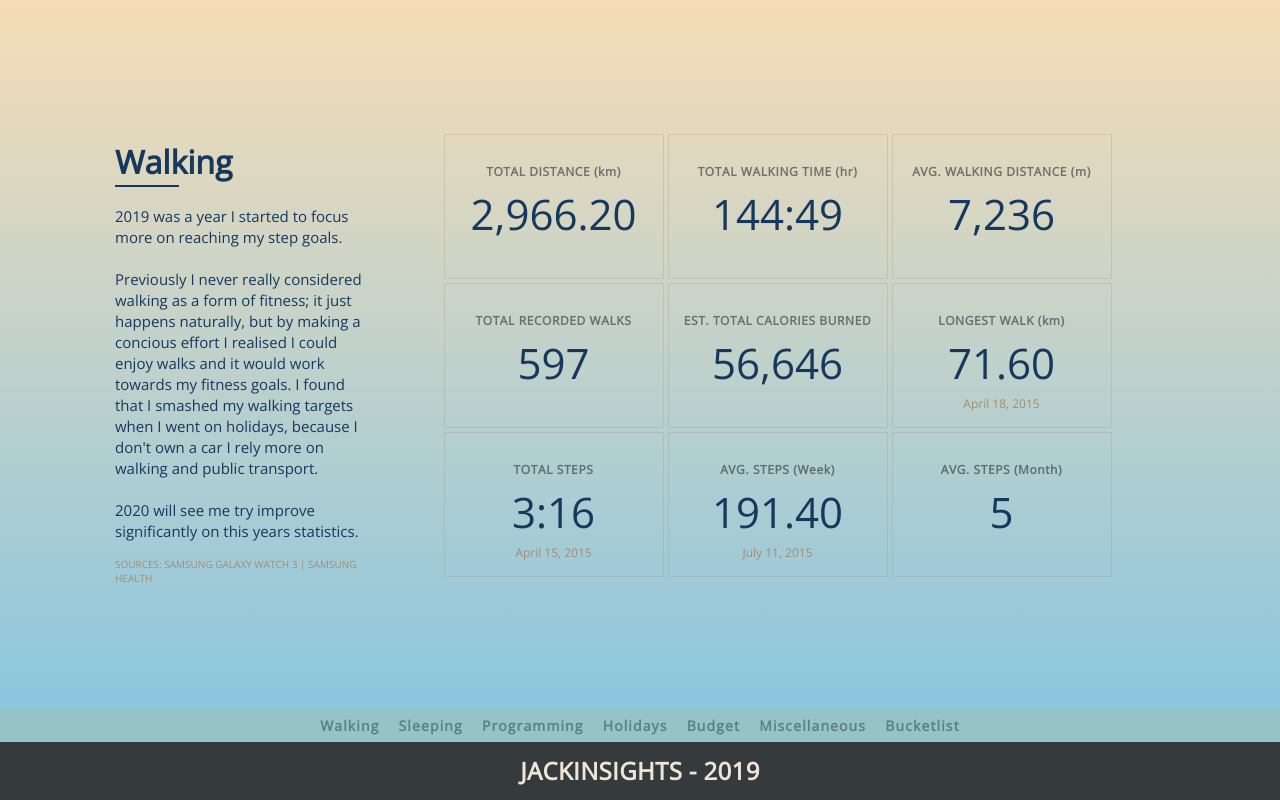
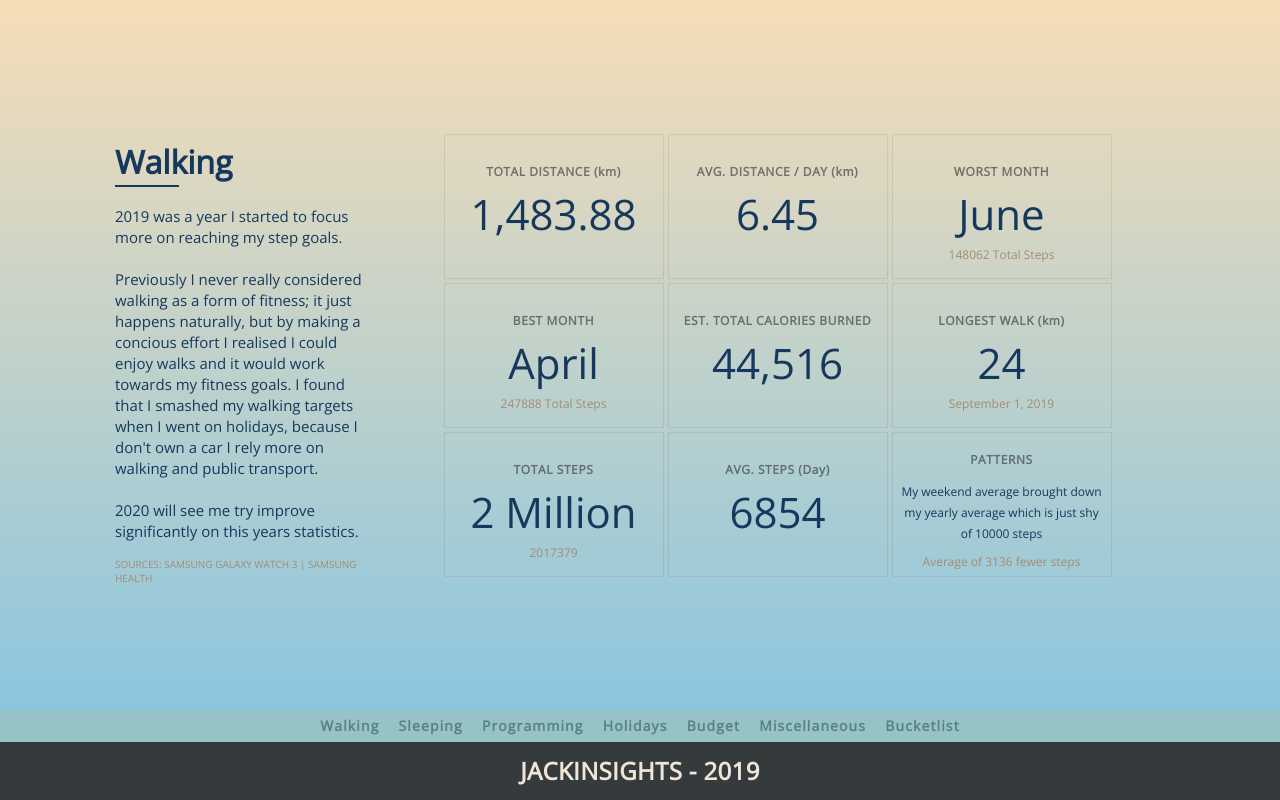
Before and after one commit to JackInSights/JackInSights-2019, a plain HTML site: page stats/walking.html in a window 1280 px wide. Drawn offline with nearby package versions, Linux system fonts and the light colour scheme.

Commit message:
Final Updates for Go Live
Final update and changes to Stats

```diff
--- a/css/main.css
+++ b/css/main.css
@@ -478,6 +478,19 @@ body>main>section>main>section .stats article h3 {
     margin-bottom: 7.5px
 }
 
+#smaller {
+    font-size: 24px;
+}
+
+#tiny {
+    font-size: 10px;
+}
+
+#supertiny {
+    font-size: 12px;
+    padding: 7px;
+}
+
 body>main>section>main>section .stats article h4 {
     font-size: 12px;
     line-height: 1em;
--- a/stats/walking.html
+++ b/stats/walking.html
@@ -27,48 +27,47 @@
 			<div class="stats">
 				<article>
 					<h4>Total distance <span class="si-unit">(km)</span></h4>
-					<h3>2,966.20</h3>
+					<h3>1,483.88</h3>
 					<h5></h5>
 				</article>
 				<article>
-					<h4>Total walking time <span class="si-unit">(hr)</span></h4>
-					<h3>144:49</h3>
+					<h4>AVG. Distance / Day <span class="si-unit">(km)</span></h4>
+					<h3>6.45</h3>
 					<h5></h5>
 				</article>
 				<article>
-					<h4>AVG. Walking Distance <span class="si-unit">(m)</span></h4>
-					<h3>7,236</h3>
-					<h5></h5>
+					<h4>Worst Month</span></h4>
+					<h3>June</h3>
+					<h5>148062 Total Steps</h5>
 				</article>
 				<article>
-					<h4>Total recorded walks</h4>
-					<h3>597</h3>
-					<h5></h5>
+					<h4>Best Month</h4>
+					<h3>April</h3>
+					<h5>247888 Total Steps</h5>
 				</article>
 				<article>
 					<h4>Est. total calories burned</h4>
-					<h3>56,646</h3>
+					<h3>44,516</h3>
 					<h5></h5>
 				</article>
 				<article>
 					<h4>Longest walk <span class="si-unit">(km)</span></h4>
-					<h3>71.60</h3>
-					<h5>April 18, 2015</h5>
+					<h3>24</h3>
+					<h5>September 1, 2019</h5>
 				</article>
 				<article>
 					<h4>Total Steps</h4>
-					<h3>3:16</h3>
-					<h5>April 15, 2015</h5>
+					<h3>2 Million</h3>
+					<h5>2017379</h5>
 				</article>
 				<article>
-					<h4>AVG. Steps <span class="si-unit">(Week)</span></h4>
-					<h3>191.40</h3>
-					<h5>July 11, 2015</h5>
+					<h4>AVG. Steps <span class="si-unit">(Day)</span></h4>
+					<h3>6854</h3>
 				</article>
 				<article>
-					<h4>AVG. Steps <span class="si-unit">(Month)</span></h4>
-					<h3>5</h3>
-					<h5></h5>
+					<h4>Patterns</span></h4>
+					<p id="supertiny">My weekend average brought down my yearly average which is just shy of 10000 steps</p>
+					<h5>Average of 3136 fewer steps</h5>
 				</article>
 			</div>
 			</section>
```
Also changed, not shown: index.html (+2 -3 lines), stats/budget.html (+1 -1 lines), stats/holidays.html (+5 -5 lines), stats/misc.html (+16 -17 lines), stats/programming.html (+10 -10 lines).
